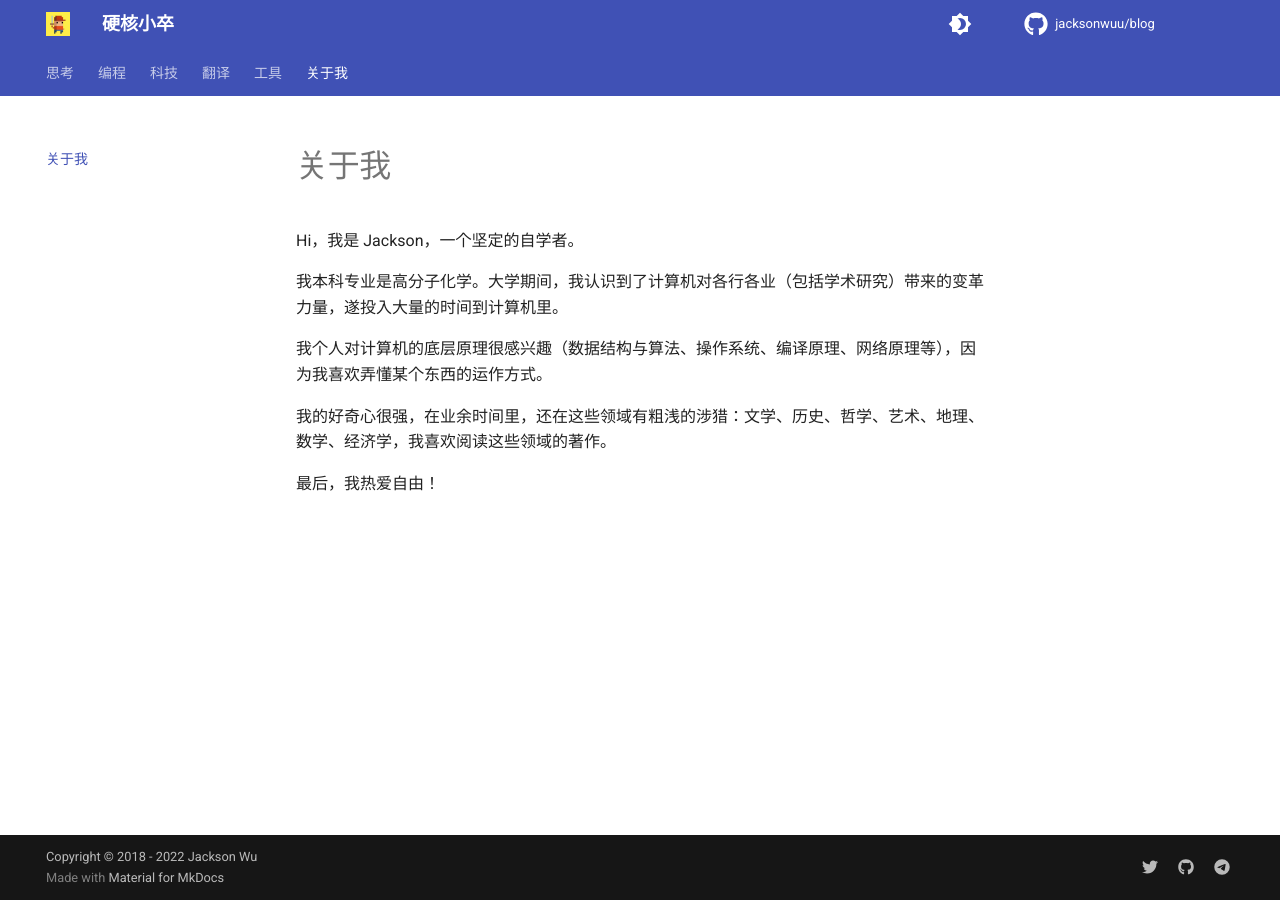
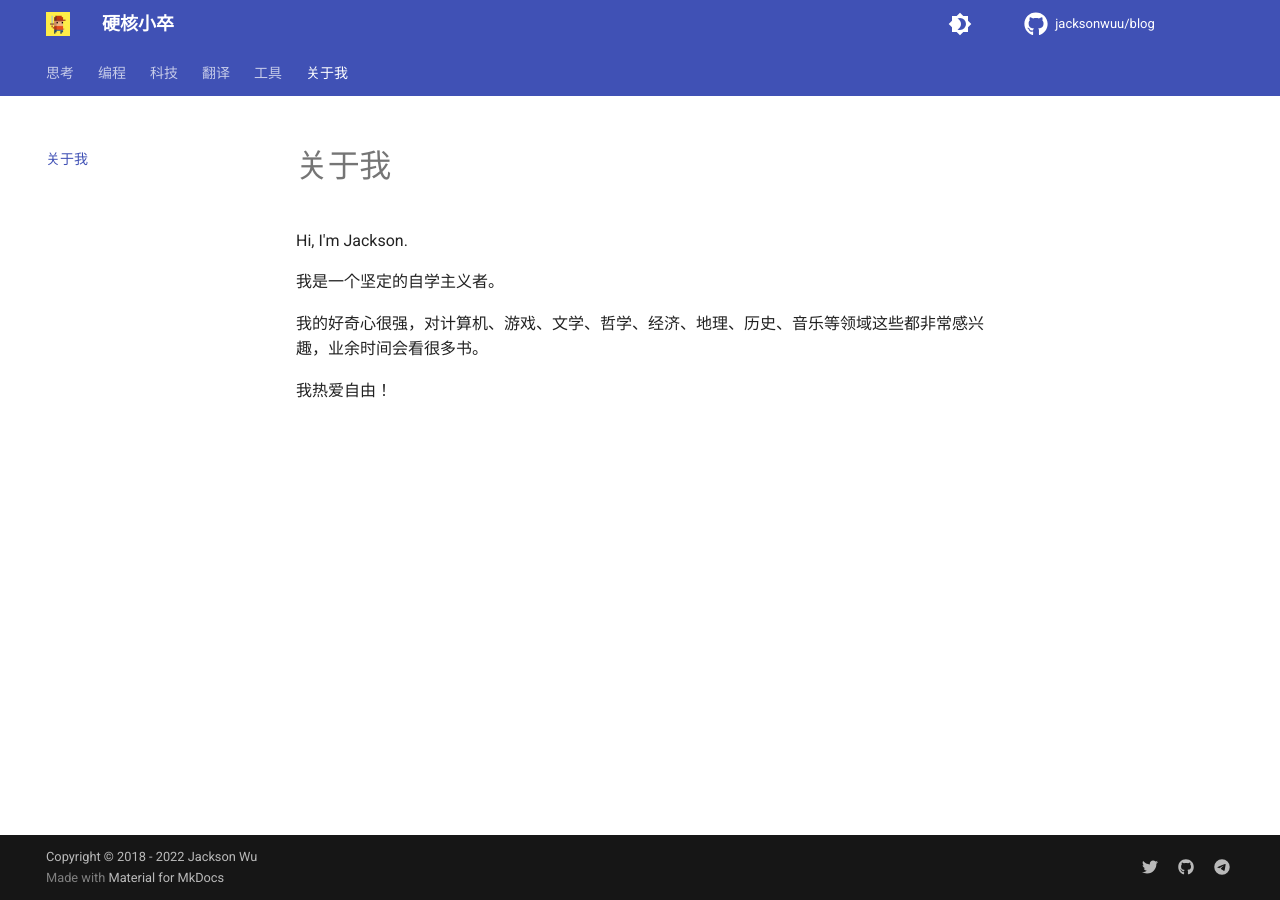
Before and after one commit to jacksonwuu/blog, an MkDocs documentation site: the page built from docs/about.md, in a window 1280 px wide. Built offline with MkDocs 1.6.1 and Material for MkDocs 9.7.7, drawn with Linux system fonts in a browser that asks for light colours; comment, search, counter and statistics services are not loaded.

Commit message:
update bio

```diff
--- a/docs/about.md
+++ b/docs/about.md
@@ -1,11 +1,9 @@
 # 关于我
 
-Hi，我是 Jackson，一个坚定的自学者。
+Hi, I'm Jackson.
 
-我本科专业是高分子化学。大学期间，我认识到了计算机对各行各业（包括学术研究）带来的变革力量，遂投入大量的时间到计算机里。
+我是一个坚定的自学主义者。
 
-我个人对计算机的底层原理很感兴趣（数据结构与算法、操作系统、编译原理、网络原理等），因为我喜欢弄懂某个东西的运作方式。
+我的好奇心很强，对计算机、游戏、文学、哲学、经济、地理、历史、音乐等领域这些都非常感兴趣，业余时间会看很多书。
 
-我的好奇心很强，在业余时间里，还在这些领域有粗浅的涉猎：文学、历史、哲学、艺术、地理、数学、经济学，我喜欢阅读这些领域的著作。
-
-最后，我热爱自由！
+我热爱自由！
```
